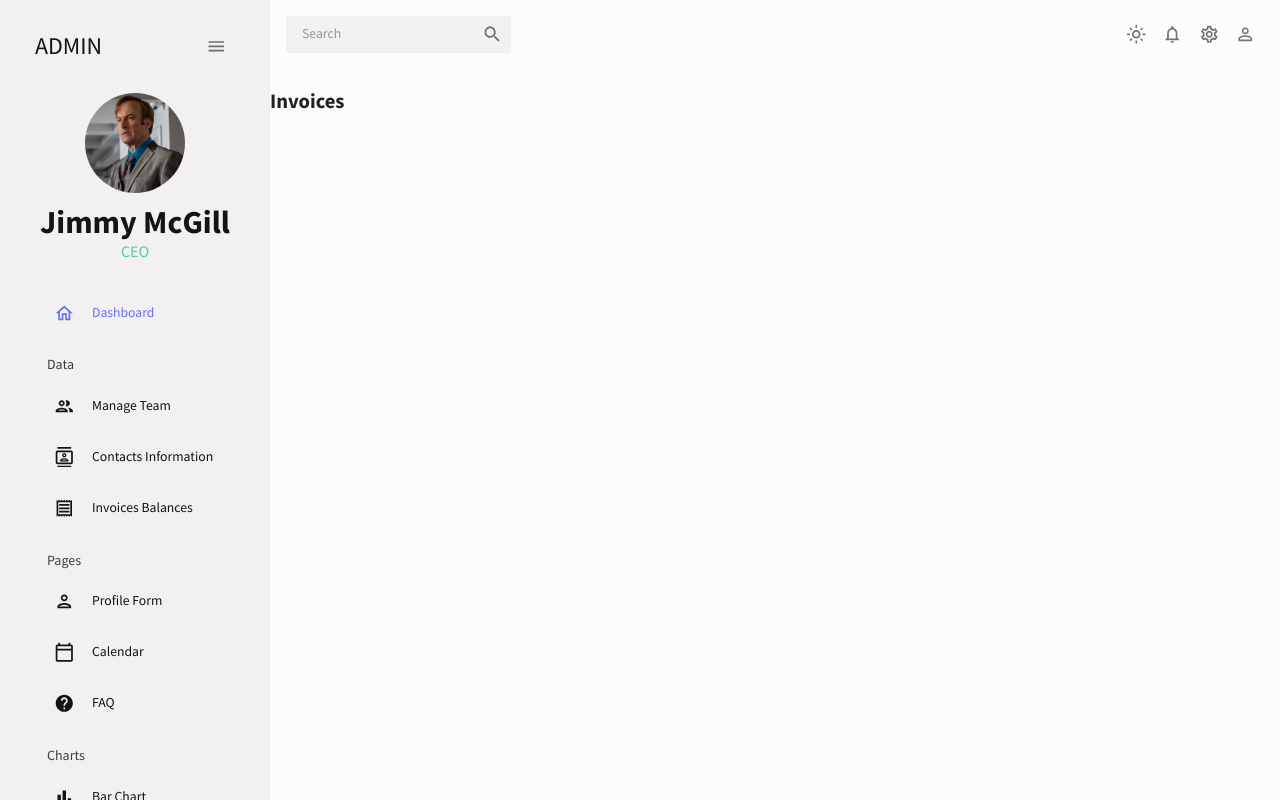
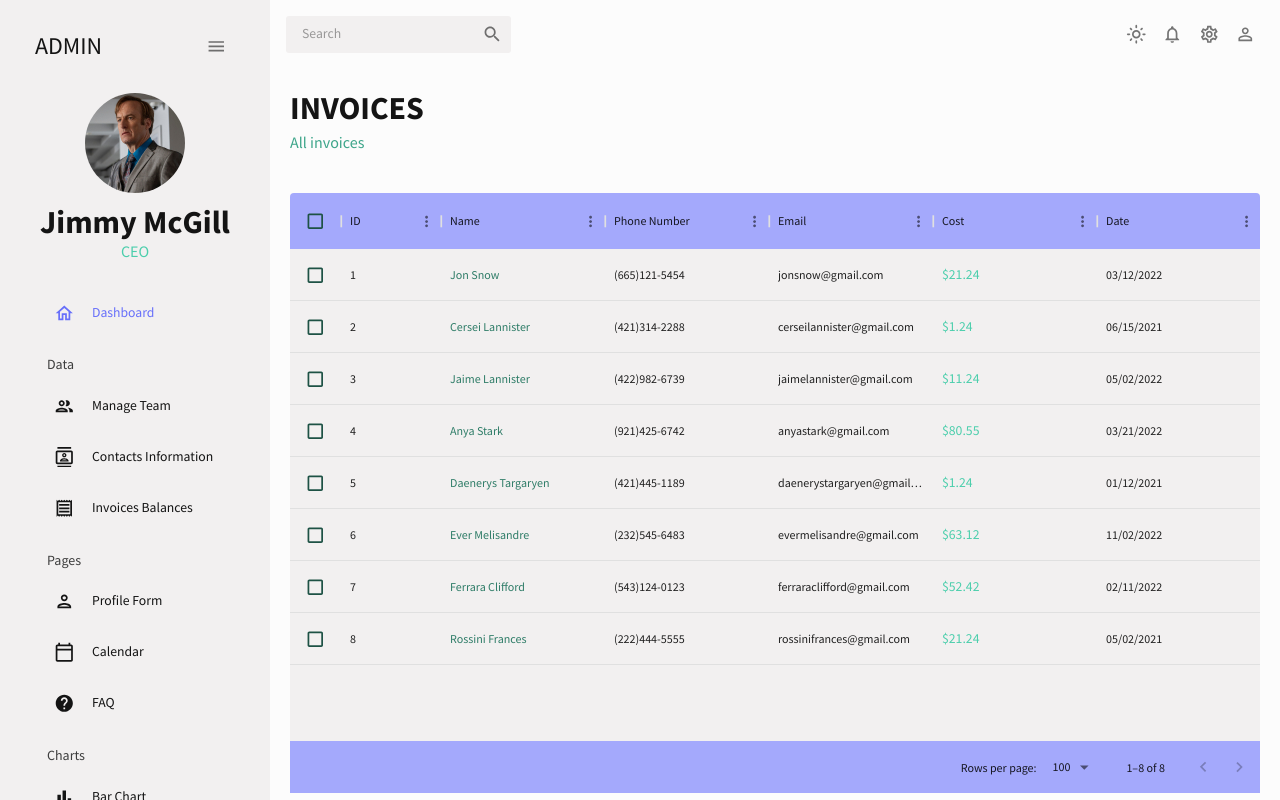
Before and after one commit to MarvelB/admin-dashboard, a React (Create React App) app: page /invoices in a window 1280 px wide. Built offline with nearby package versions, Linux system fonts and the light colour scheme.

Commit message:
added invoice table

```diff
--- a/src/pages/Invoices/Invoices.tsx
+++ b/src/pages/Invoices/Invoices.tsx
@@ -1,10 +1,83 @@
+import { Box, useTheme, Typography } from "@mui/material";
+import { DataGrid, GridColDef } from "@mui/x-data-grid";
+import Header from "components/Header/Header";
+import { mockDataInvoices } from "data/mockData";
+import { tokens } from "theme";
+import { InvoideModel } from "types";
+
 interface InvoicesProps {}
 
 const Invoices = ({}: InvoicesProps) => {
+    const theme = useTheme();
+    const colors = tokens(theme.palette.mode);
+
+    const columns: GridColDef<InvoideModel, any, any>[] = [
+        { field: "id", headerName: "ID" },
+        {
+            field: "name",
+            headerName: "Name",
+            flex: 1,
+            cellClassName: "name-column--cell",
+        },
+        {
+            field: "phone",
+            headerName: "Phone Number",
+            flex: 1,
+        },
+        {
+            field: "email",
+            headerName: "Email",
+            flex: 1,
+        },
+        {
+            field: "cost",
+            headerName: "Cost",
+            flex: 1,
+            renderCell: (currItem) => (
+                <Typography color={colors.greenAccent[500]}>
+                    ${currItem.row.cost}
+                </Typography>
+            ),
+        },
+        { field: "date", headerName: "Date", flex: 1 },
+    ];
+
     return (
-        <div>
-            <h2>Invoices</h2>
-        </div>
+        <Box m="20px">
+            <Header title="INVOICES" subTitle="All invoices" />
+            <Box
+                m="40px 0 0 0"
+                height="75vh"
+                sx={{
+                    "& .MuiDataGrid-root": { border: "none" },
+                    "& .MuiDataGrid-virtualScroller": {
+                        backgroundColor: colors.primary[400],
+                    },
+                    "& .MuiDataGrid-columnHeaders": {
+                        backgroundColor: colors.blueAccent[700],
+                        borderBottom: "none",
+                    },
+                    "& .MuiDataGrid-toolbarContainer .MuiButton-text": {
+                        color: `${colors.grey[100]} !important`,
+                    },
+                    "& .MuiDataGrid-footerContainer": {
+                        borderTop: "none",
+                        backgroundColor: colors.blueAccent[700],
+                    },
+                    "& .MuiCheckbox-root": {
+                        color: `${colors.greenAccent[200]} !important`,
+                    },
+                    "& .name-column--cell": { color: colors.greenAccent[300] },
+                    "& .MuiDataGrid-cell": { borderBottom: "none" },
+                }}
+            >
+                <DataGrid
+                    rows={mockDataInvoices}
+                    columns={columns}
+                    checkboxSelection
+                />
+            </Box>
+        </Box>
     );
 };
 
```
